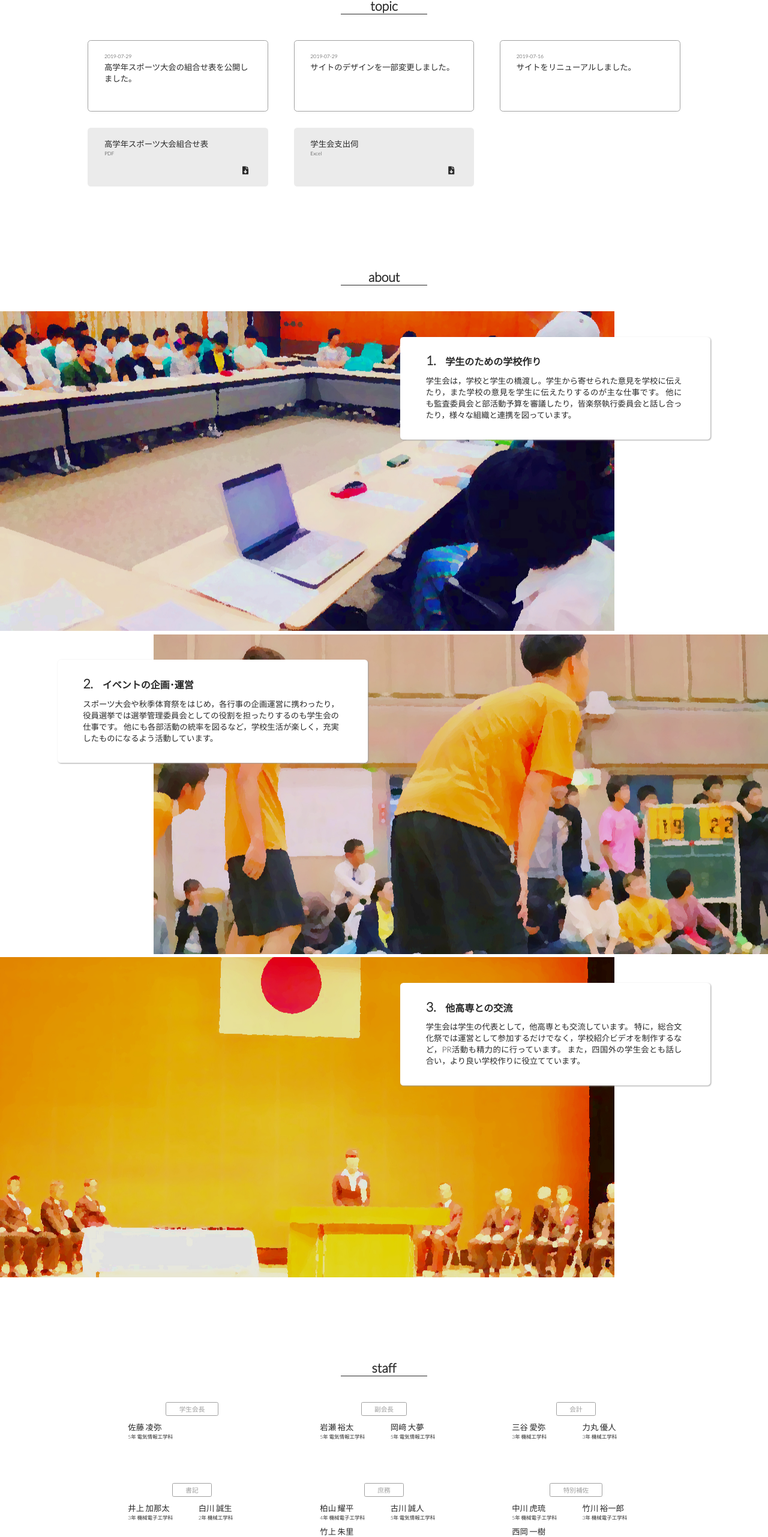
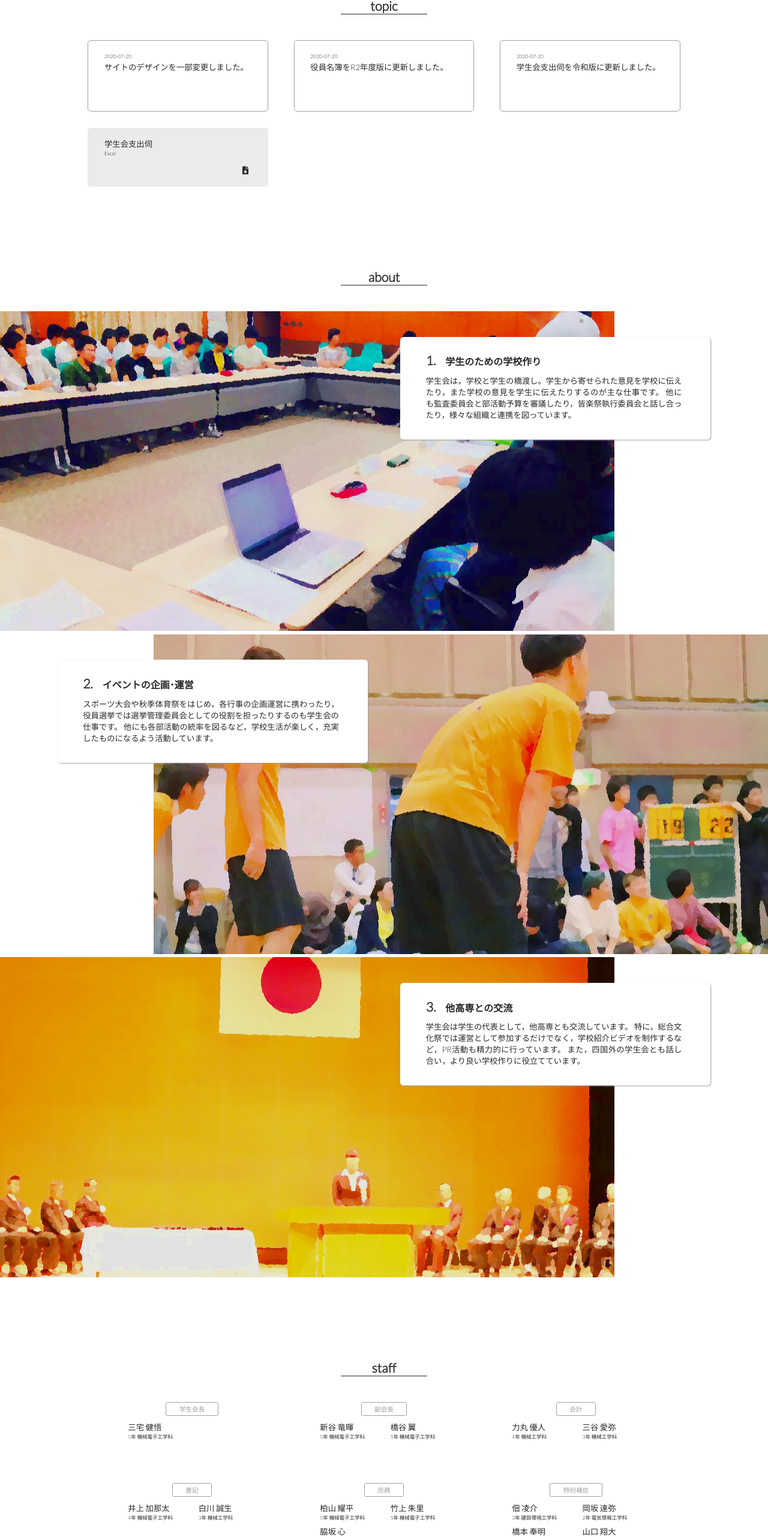
Before and after one commit to udon-sysken/student-council-website, a plain HTML site: page index.html in a window 1280 px wide. Shown: the part 867-3430 px from the top of the page at 60% size. Drawn offline with Linux system fonts and the light colour scheme.

Commit message:
update: 2020

```diff
--- a/index.html
+++ b/index.html
@@ -6,16 +6,16 @@
         <meta name="description" content="香川高等専門学校（高松キャンパス）学生会の公式サイトです">
         <meta name="viewport" content="width=device-width">
         <meta http-equiv="X-UA-Compatible" content="ie=edge">
-        <link href="image/favicon.ico" rel="shortcut icon">
-        <link href="style/all.css" rel="stylesheet" media="all">
-        <link href="style/top.css" rel="stylesheet" media="all">
-        <link href="style/top-animation.css" rel="stylesheet" media="all">
-        <link href="https://fonts.googleapis.com/css?family=Lato:300" rel="stylesheet">
-        <link href="https://fonts.googleapis.com/css?family=Noto+Sans+JP:300" rel="stylesheet">
+        <link rel="shortcut icon" href="image/favicon.ico">
+        <link rel="stylesheet" href="style/all.css" media="all">
+        <link rel="stylesheet" href="style/top.css" media="all">
+        <link rel="stylesheet" href="style/top-animation.css" media="all">
+        <link rel="stylesheet" href="https://fonts.googleapis.com/css?family=Lato:300">
+        <link rel="stylesheet" href="https://fonts.googleapis.com/css?family=Noto+Sans+JP:300">
         <link rel="stylesheet" href="https://use.fontawesome.com/releases/v5.8.2/css/all.css"
                 integrity="sha384-oS3vJWv+0UjzBfQzYUhtDYW+Pj2yciDJxpsK1OYPAYjqT085Qq/1cq5FLXAZQ7Ay"
                 crossorigin="anonymous">
-        <title>学生会 高松</title>
+        <title>学生会｜香川高専 高松</title>
     </head>
     <body>
         <header class="header">
@@ -38,36 +38,32 @@
             <h1 class="head"><span class="inner">topic</span></h1>
             <div class="wrapper news">
                 <div class="block">
-                    <small><time>2019-07-29</time></small>
-                    <p class="text">
-                        高学年スポーツ大会の組合せ表を公開しました。
-                    </p>
-                </div>
-                <div class="block">
-                    <small><time>2019-07-29</time></small>
+                    <small><time>2020-07-20</time></small>
                     <p class="text">
                         サイトのデザインを一部変更しました。
                     </p>
                 </div>
                 <div class="block">
-                    <small><time>2019-07-16</time></small>
+                    <small><time>2020-07-20</time></small>
                     <p class="text">
-                        サイトをリニューアルしました。
+                        役員名簿をR2年度版に更新しました。
+                    </p>
+                </div>
+                <div class="block">
+                    <small><time>2020-07-20</time></small>
+                    <p class="text">
+                        学生会支出伺を令和版に更新しました。
                     </p>
                 </div>
                 <div class="block--heightless"></div>
             </div>
             <div class="wrapper document">
-                <a class="block" href="./document/sport-fes-matching-2019.pdf">
-                    <span class="text">高学年スポーツ大会組合せ表</span>
-                    <small class="small">PDF</small>
-                    <i class="figure fas fa-file-download"></i>
-                </a>
                 <a class="block" href="./document/spending-request.xlsx">
                     <span class="text">学生会支出伺</span>
                     <small class="small">Excel</small>
                     <i class="figure fas fa-file-download"></i>
                 </a>
+                <div class="block--heightless"></div>
                 <div class="block--heightless"></div>
                 <div class="block--heightless"></div>
             </div>
@@ -114,68 +110,73 @@
             <dl class="block">
                 <dt class="head"><span class="inner">学生会長</span></dt>
                 <dd class="text">
-                    <span>佐藤 凌弥</span><small>5年 電気情報工学科</small>
+                    <span>三宅 健悟</span><small>5年 機械電子工学科</small>
                 </dd>
             </dl>
             <dl class="block">
                 <dt class="head"><span class="inner">副会長</span></dt>
                 <dd class="text">
-                    <span>岩瀬 裕太</span><small>5年 電気情報工学科</small>
+                    <span>新谷 竜暉</span><small>5年 機械電子工学科</small>
                 </dd>
                 <dd class="text">
-                    <span>岡﨑 大夢</span><small>5年 電気情報工学科</small>
+                    <span>橋谷 翼</span><small>5年 機械電子工学科</small>
                 </dd>
             </dl>
             <dl class="block">
                 <dt class="head"><span class="inner">会計</span></dt>
                 <dd class="text">
-                    <span>三谷 愛弥</span><small>3年 機械工学科</small>
+                    <span>力丸 優人</span><small>4年 機械工学科</small>
                 </dd>
                 <dd class="text">
-                    <span>力丸 優人</span><small>3年 機械工学科</small>
+                    <span>三谷 愛弥</span><small>3年 機械工学科</small>
                 </dd>
             </dl>
             <dl class="block">
                 <dt class="head"><span class="inner">書記</span></dt>
                 <dd class="text">
-                    <span>井上 加那太</span><small>3年 機械電子工学科</small>
+                    <span>井上 加那太</span><small>4年 機械電子工学科</small>
                 </dd>
                 <dd class="text">
-                    <span>白川 誠生</span><small>2年 機械工学科</small>
+                    <span>白川 誠生</span><small>3年 機械工学科</small>
                 </dd>
             </dl>
             <dl class="block">
                 <dt class="head"><span class="inner">庶務</span></dt>
                 <dd class="text">
-                    <span>柏山 耀平</span><small>4年 機械電子工学科</small>
+                    <span>柏山 耀平</span><small>5年 機械電子工学科</small>
                 </dd>
                 <dd class="text">
-                    <span>古川 誠人</span><small>5年 電気情報工学科</small>
+                    <span>竹上 朱里</span><small>5年 機械電子工学科</small>
                 </dd>
                 <dd class="text">
-                    <span>竹上 朱里</span><small>4年 機械電子工学科</small>
+                    <span>脇坂 心</span><small>3年 機械工学科</small>
                 </dd>
             </dl>
             <dl class="block">
                 <dt class="head"><span class="inner">特別補佐</span></dt>
                 <dd class="text">
-                    <span>中川 虎琉</span><small>5年 機械電子工学科</small>
+                    <span>佃 凌介</span><small>3年 建設環境工学科</small>
                 </dd>
                 <dd class="text">
-                    <span>竹川 裕一郎</span><small>3年 機械電子工学科</small>
+                    <span>岡坂 達弥</span><small>2年 電気情報工学科</small>
                 </dd>
                 <dd class="text">
-                    <span>西岡 一樹</span><small>3年 建設環境工学科</small>
+                    <span>橋本 奉明</span><small>2年 電気情報工学科</small>
+                </dd>
+                <dd class="text">
+                    <span>山口 翔大</span><small>2年 電気情報工学科</small>
+                </dd>
+                <dd class="text">
+                    <span>伊澤 晃世</span><small>2年 機械電子工学科</small>
                 </dd>
             </dl>
         </article>
         <footer class="footer">
             <div class="wrapper">
                 <a class="figure fas fa-envelope" href="mailto:tsc@t.kagawa-nct.ac.jp"></a>
-                <a class="figure fab fa-twitter" href="https://twitter.com/knct_tsc"></a>
                 <a class="figure fab fa-github" href="https://github.com/udon-sysken/student-council-website"></a>
             </div>
-            <small>&copy; 2019 学生会 香川高等専門学校高松キャンパス</small>
+            <small>&copy; 2020 学生会 香川高等専門学校高松キャンパス</small>
         </footer>
         <script src="script/main.js"></script>
     </body>
```
Also changed, not shown: 1 other file.
